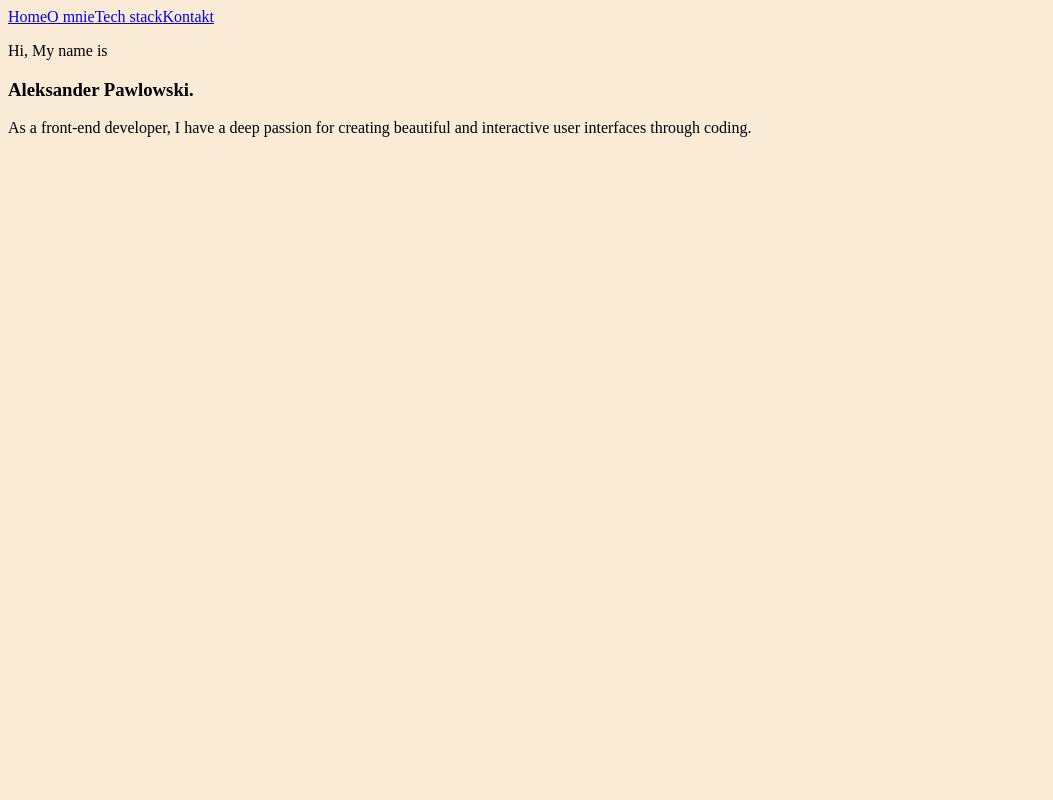
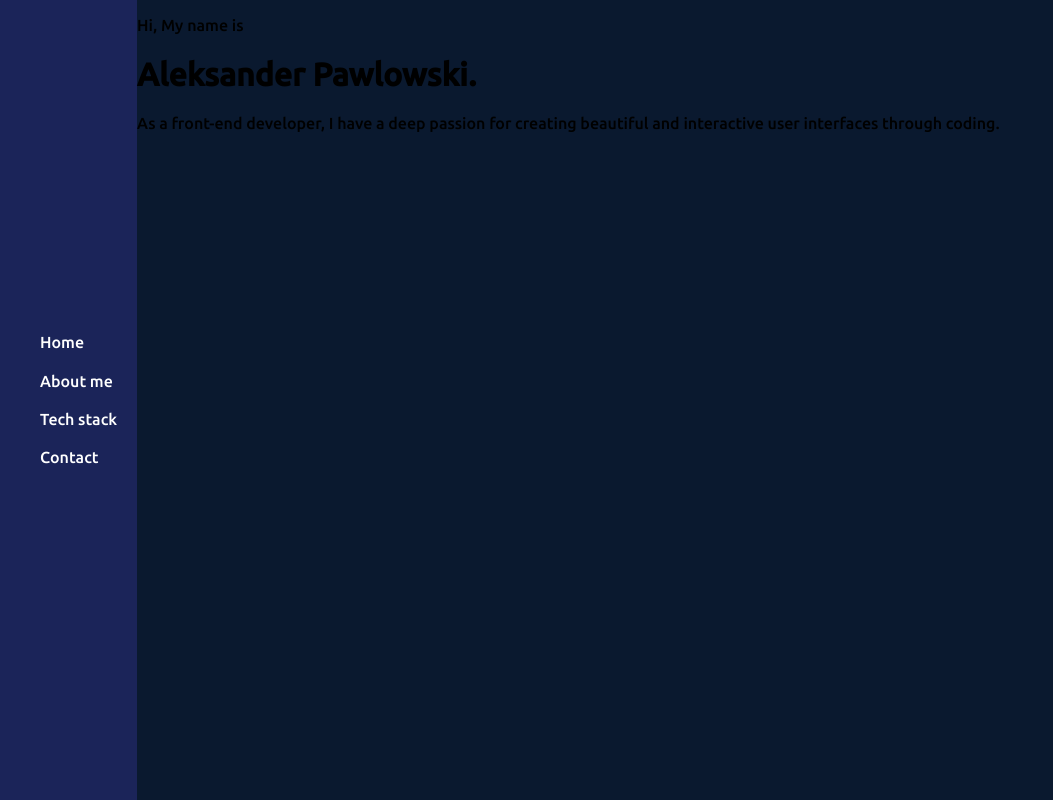
Before and after one commit to AlekPawlowski/portfolio_site, a React (Vite) app: page / in a window 1280 px wide. Shown: the whole page, without its empty margins (0-1053 px from the left). Built offline with nearby package versions, Linux system fonts and the light colour scheme.

Commit message:
add desktop menu and fonts

```diff
--- a/index.html
+++ b/index.html
@@ -1,13 +1,20 @@
 <!DOCTYPE html>
 <html lang="en">
-  <head>
+
+<head>
     <meta charset="UTF-8" />
     <link rel="icon" type="image/svg+xml" href="/vite.svg" />
     <meta name="viewport" content="width=device-width, initial-scale=1.0" />
     <title>Vite + React + TS</title>
-  </head>
-  <body>
+    <link rel="preconnect" href="https://fonts.googleapis.com">
+    <link rel="preconnect" href="https://fonts.gstatic.com" crossorigin>
+    <link href="https://fonts.googleapis.com/css2?family=Ubuntu:ital,wght@0,300;0,500;1,300&display=swap" rel="stylesheet">
+
+</head>
+
+<body>
     <main id="root"></main>
     <script type="module" src="/src/main.tsx"></script>
-  </body>
+</body>
+
 </html>
--- /dev/null
+++ b/src/globalStyles/main.style.scss
@@ -0,0 +1,14 @@
+@import "./partials/normilize.scss";
+@import "./partials/variables.scss";
+@import "./partials/pageTransition.scss";
+
+@import "../views/Menu/menu.styles.scss";
+
+body {
+    background-color: #0a192f;
+    font-family: "Ubuntu", sans-serif;
+}
+
+#root {
+    display: flex;
+}
--- /dev/null
+++ b/src/globalStyles/partials/normilize.scss
@@ -0,0 +1,349 @@
+/*! normalize.css v8.0.1 | MIT License | github.com/necolas/normalize.css */
+
+/* Document
+   ========================================================================== */
+
+/**
+ * 1. Correct the line height in all browsers.
+ * 2. Prevent adjustments of font size after orientation changes in iOS.
+ */
+
+ html {
+    line-height: 1.15; /* 1 */
+    -webkit-text-size-adjust: 100%; /* 2 */
+  }
+
+  /* Sections
+     ========================================================================== */
+
+  /**
+   * Remove the margin in all browsers.
+   */
+
+  body {
+    margin: 0;
+  }
+
+  /**
+   * Render the `main` element consistently in IE.
+   */
+
+  main {
+    display: block;
+  }
+
+  /**
+   * Correct the font size and margin on `h1` elements within `section` and
+   * `article` contexts in Chrome, Firefox, and Safari.
+   */
+
+  h1 {
+    font-size: 2em;
+    margin: 0.67em 0;
+  }
+
+  /* Grouping content
+     ========================================================================== */
+
+  /**
+   * 1. Add the correct box sizing in Firefox.
+   * 2. Show the overflow in Edge and IE.
+   */
+
+  hr {
+    box-sizing: content-box; /* 1 */
+    height: 0; /* 1 */
+    overflow: visible; /* 2 */
+  }
+
+  /**
+   * 1. Correct the inheritance and scaling of font size in all browsers.
+   * 2. Correct the odd `em` font sizing in all browsers.
+   */
+
+  pre {
+    font-family: monospace, monospace; /* 1 */
+    font-size: 1em; /* 2 */
+  }
+
+  /* Text-level semantics
+     ========================================================================== */
+
+  /**
+   * Remove the gray background on active links in IE 10.
+   */
+
+  a {
+    background-color: transparent;
+  }
+
+  /**
+   * 1. Remove the bottom border in Chrome 57-
+   * 2. Add the correct text decoration in Chrome, Edge, IE, Opera, and Safari.
+   */
+
+  abbr[title] {
+    border-bottom: none; /* 1 */
+    text-decoration: underline; /* 2 */
+    text-decoration: underline dotted; /* 2 */
+  }
+
+  /**
+   * Add the correct font weight in Chrome, Edge, and Safari.
+   */
+
+  b,
+  strong {
+    font-weight: bolder;
+  }
+
+  /**
+   * 1. Correct the inheritance and scaling of font size in all browsers.
+   * 2. Correct the odd `em` font sizing in all browsers.
+   */
+
+  code,
+  kbd,
+  samp {
+    font-family: monospace, monospace; /* 1 */
+    font-size: 1em; /* 2 */
+  }
+
+  /**
+   * Add the correct font size in all browsers.
+   */
+
+  small {
+    font-size: 80%;
+  }
+
+  /**
+   * Prevent `sub` and `sup` elements from affecting the line height in
+   * all browsers.
+   */
+
+  sub,
+  sup {
+    font-size: 75%;
+    line-height: 0;
+    position: relative;
+    vertical-align: baseline;
+  }
+
+  sub {
+    bottom: -0.25em;
+  }
+
+  sup {
+    top: -0.5em;
+  }
+
+  /* Embedded content
+     ========================================================================== */
+
+  /**
+   * Remove the border on images inside links in IE 10.
+   */
+
+  img {
+    border-style: none;
+  }
+
+  /* Forms
+     ========================================================================== */
+
+  /**
+   * 1. Change the font styles in all browsers.
+   * 2. Remove the margin in Firefox and Safari.
+   */
+
+  button,
+  input,
+  optgroup,
+  select,
+  textarea {
+    font-family: inherit; /* 1 */
+    font-size: 100%; /* 1 */
+    line-height: 1.15; /* 1 */
+    margin: 0; /* 2 */
+  }
+
+  /**
+   * Show the overflow in IE.
+   * 1. Show the overflow in Edge.
+   */
+
+  button,
+  input { /* 1 */
+    overflow: visible;
+  }
+
+  /**
+   * Remove the inheritance of text transform in Edge, Firefox, and IE.
+   * 1. Remove the inheritance of text transform in Firefox.
+   */
+
+  button,
+  select { /* 1 */
+    text-transform: none;
+  }
+
+  /**
+   * Correct the inability to style clickable types in iOS and Safari.
+   */
+
+  button,
+  [type="button"],
+  [type="reset"],
+  [type="submit"] {
+    -webkit-appearance: button;
+  }
+
+  /**
+   * Remove the inner border and padding in Firefox.
+   */
+
+  button::-moz-focus-inner,
+  [type="button"]::-moz-focus-inner,
+  [type="reset"]::-moz-focus-inner,
+  [type="submit"]::-moz-focus-inner {
+    border-style: none;
+    padding: 0;
+  }
+
+  /**
+   * Restore the focus styles unset by the previous rule.
+   */
+
+  button:-moz-focusring,
+  [type="button"]:-moz-focusring,
+  [type="reset"]:-moz-focusring,
+  [type="submit"]:-moz-focusring {
+    outline: 1px dotted ButtonText;
+  }
+
+  /**
+   * Correct the padding in Firefox.
+   */
+
+  fieldset {
+    padding: 0.35em 0.75em 0.625em;
+  }
+
+  /**
+   * 1. Correct the text wrapping in Edge and IE.
+   * 2. Correct the color inheritance from `fieldset` elements in IE.
+   * 3. Remove the padding so developers are not caught out when they zero out
+   *    `fieldset` elements in all browsers.
+   */
+
+  legend {
+    box-sizing: border-box; /* 1 */
+    color: inherit; /* 2 */
+    display: table; /* 1 */
+    max-width: 100%; /* 1 */
+    padding: 0; /* 3 */
+    white-space: normal; /* 1 */
+  }
+
+  /**
+   * Add the correct vertical alignment in Chrome, Firefox, and Opera.
+   */
+
+  progress {
+    vertical-align: baseline;
+  }
+
+  /**
+   * Remove the default vertical scrollbar in IE 10+.
+   */
+
+  textarea {
+    overflow: auto;
+  }
+
+  /**
+   * 1. Add the correct box sizing in IE 10.
+   * 2. Remove the padding in IE 10.
+   */
+
+  [type="checkbox"],
+  [type="radio"] {
+    box-sizing: border-box; /* 1 */
+    padding: 0; /* 2 */
+  }
+
+  /**
+   * Correct the cursor style of increment and decrement buttons in Chrome.
+   */
+
+  [type="number"]::-webkit-inner-spin-button,
+  [type="number"]::-webkit-outer-spin-button {
+    height: auto;
+  }
+
+  /**
+   * 1. Correct the odd appearance in Chrome and Safari.
+   * 2. Correct the outline style in Safari.
+   */
+
+  [type="search"] {
+    -webkit-appearance: textfield; /* 1 */
+    outline-offset: -2px; /* 2 */
+  }
+
+  /**
+   * Remove the inner padding in Chrome and Safari on macOS.
+   */
+
+  [type="search"]::-webkit-search-decoration {
+    -webkit-appearance: none;
+  }
+
+  /**
+   * 1. Correct the inability to style clickable types in iOS and Safari.
+   * 2. Change font properties to `inherit` in Safari.
+   */
+
+  ::-webkit-file-upload-button {
+    -webkit-appearance: button; /* 1 */
+    font: inherit; /* 2 */
+  }
+
+  /* Interactive
+     ========================================================================== */
+
+  /*
+   * Add the correct display in Edge, IE 10+, and Firefox.
+   */
+
+  details {
+    display: block;
+  }
+
+  /*
+   * Add the correct display in all browsers.
+   */
+
+  summary {
+    display: list-item;
+  }
+
+  /* Misc
+     ========================================================================== */
+
+  /**
+   * Add the correct display in IE 10+.
+   */
+
+  template {
+    display: none;
+  }
+
+  /**
+   * Add the correct display in IE 10.
+   */
+
+  [hidden] {
+    display: none;
+  }
--- a/src/main.style.scss
+++ b/src/globalStyles/partials/pageTransition.scss
@@ -1,6 +1,3 @@
-body {
-    background-color: antiquewhite;
-}
 
 .fadeIn {
     animation: 0.5s fadeIn forwards;
@@ -27,7 +24,7 @@
         transform: translate(0px, 0px);
     }
     to {
-        transform: translate(-20px, 0);
+        transform: translate(-100px, 0);
         opacity: 0;
     }
 }
--- a/src/main.tsx
+++ b/src/main.tsx
@@ -2,8 +2,8 @@
 import React from 'react'
 import ReactDOM from 'react-dom/client'
 import App from './App'
-import './main.style.scss';
 import Menu from "./views/Menu/Menu.menu";
+import './globalStyles/main.style.scss';
 
 ReactDOM.createRoot(document.getElementById('root') as HTMLElement).render(
     <BrowserRouter>
--- a/src/views/Menu/Menu.menu.tsx
+++ b/src/views/Menu/Menu.menu.tsx
@@ -4,12 +4,12 @@
 
 export default function Menu(): JSX.Element {
     return (<Fragment>
-        <header>
+        <nav className="">
             <Link to='/'>Home</Link>
-            <Link to='/aboutme'>O mnie</Link>
+            <Link to='/aboutme'>About me</Link>
             <Link to='/skils'>Tech stack</Link>
-            <Link to='/contact'>Kontakt</Link>
-        </header>
+            <Link to='/contact'>Contact</Link>
+        </nav>
         <Outlet />
     </Fragment>)
 }
--- /dev/null
+++ b/src/views/Menu/menu.styles.scss
@@ -0,0 +1,36 @@
+
+nav {
+    display: flex;
+    flex-direction: column;
+    justify-content: center;
+    gap: 0px;
+    height: 100%;
+    min-height: 100vh;
+    background-color: rgba(35, 42, 107, 0.7);
+    z-index: 1;
+    a {
+        padding: 10px 20px 10px 40px;
+        width: auto;
+        white-space: nowrap;
+        transition: 1s all;
+        color: white;
+        text-decoration: none;
+        position: relative;
+        &:after{
+            content: " ";
+            position: absolute;
+            bottom: 0;
+            left: 0;
+            height: 2px;
+            width: 0%;
+            background-color: white;
+            transition: .5s ease-in-out;
+        }
+        &:hover {
+            background-color: rgba(35, 42, 107, 1);
+            &:after{
+                width: 100%;
+            }
+        }
+    }
+}
```
Also changed, not shown: src/globalStyles/partials/variables.scss (added).
